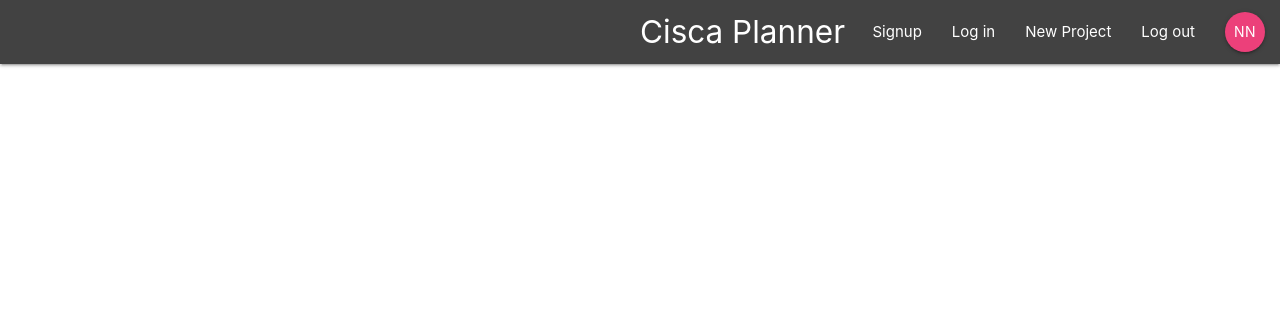
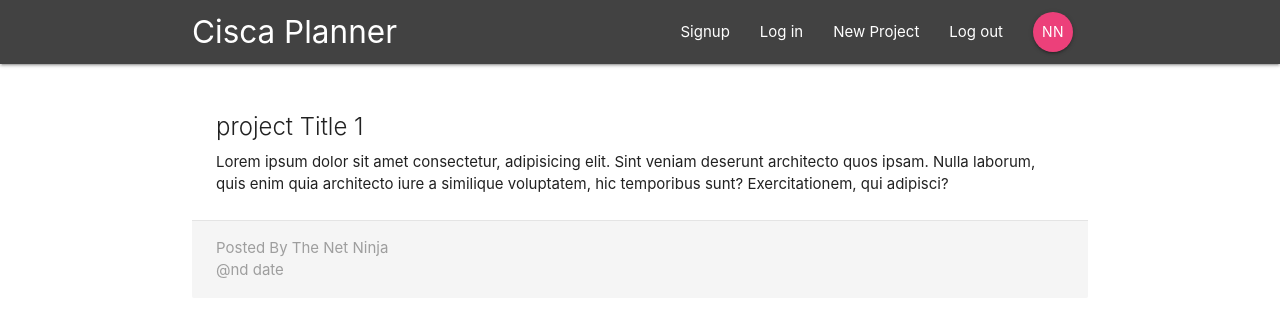
Before and after one commit to ifebrand6/CiscaPlanner, a React (Create React App) app: page /project/1 in a window 1280 px wide. Shown: the top 316 px of the page. Built offline with nearby package versions, Linux system fonts and the light colour scheme.

Commit message:
added dynamic route and build the project detail component

```diff
--- a/src/App.css
+++ /dev/null
@@ -1,38 +0,0 @@
-.App {
-  text-align: center;
-}
-
-.App-logo {
-  height: 40vmin;
-  pointer-events: none;
-}
-
-@media (prefers-reduced-motion: no-preference) {
-  .App-logo {
-    animation: App-logo-spin infinite 20s linear;
-  }
-}
-
-.App-header {
-  background-color: #282c34;
-  min-height: 100vh;
-  display: flex;
-  flex-direction: column;
-  align-items: center;
-  justify-content: center;
-  font-size: calc(10px + 2vmin);
-  color: white;
-}
-
-.App-link {
-  color: #61dafb;
-}
-
-@keyframes App-logo-spin {
-  from {
-    transform: rotate(0deg);
-  }
-  to {
-    transform: rotate(360deg);
-  }
-}
--- a/src/App.js
+++ b/src/App.js
@@ -1,8 +1,8 @@
 import React from 'react';
-import './App.css';
 import {BrowserRouter,Switch, Route} from 'react-router-dom';
 import Navbar from "./components/layouts/Navbar";
-import Dashboard from './components/dashboard/Dashboard'
+import Dashboard from './components/dashboard/Dashboard';
+import ProjectDetail from './components/projects/ProjectDetail'
 
 function App() {
   return (
@@ -11,6 +11,7 @@ function App() {
      <Navbar />
        <Switch>
        <Route exact path='/' component={Dashboard} />
+       <Route path='/project/:id' component={ProjectDetail} />
        </Switch>
     </div>
     </BrowserRouter>
--- a/src/components/layouts/Navbar.js
+++ b/src/components/layouts/Navbar.js
@@ -7,8 +7,8 @@ import SignedoutLinks from "./SignedoutLinks";
 const Navbar = () => {
     return (
         <nav className="nav-wrapper grey darken-3">
-            <div className="">
-                <Link to='/' className="brand-logo left">Cisca Planner</Link>
+            <div className="container">
+                <Link to='/' className="brand-logo">Cisca Planner</Link>
                 <SignedinLinks />
                 <SignedoutLinks />
             </div>
--- a/src/components/projects/ProjectDetail.js
+++ b/src/components/projects/ProjectDetail.js
@@ -0,0 +1,21 @@
+import React from 'react'
+
+const ProjectDetail = (props) => {
+        const id = props.match.params.id;
+    return (
+        <div className="container section project-details">
+            <div className="card z-depth-0">
+                <div className="card-content">
+                    <span className="card-title">project Title {id}</span>
+                    <p>Lorem ipsum dolor sit amet consectetur, adipisicing elit. Sint veniam deserunt architecto quos ipsam. Nulla laborum, quis enim quia architecto iure a similique voluptatem, hic temporibus sunt? Exercitationem, qui adipisci?</p>
+                </div>
+                <div className="card-action grey lighten-4 grey-text">
+                    <div>Posted By The Net Ninja</div>
+                    <div>@nd date</div>
+                </div>
+            </div>
+        </div>
+    )
+}
+
+export default ProjectDetail
```
